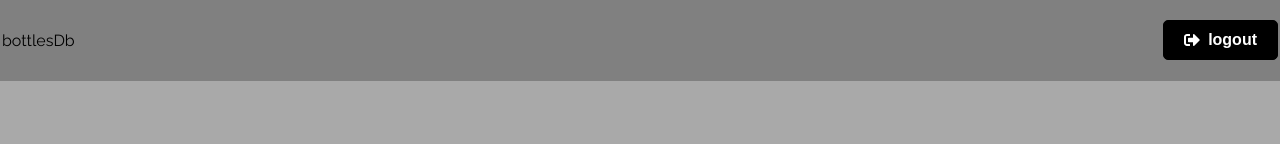
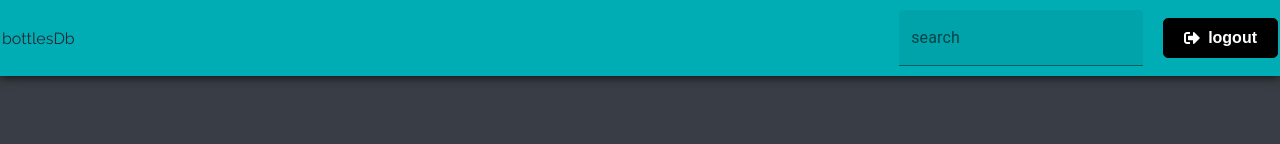
Before and after one commit to JustinM099/bottlesDB, a React (Create React App) app in the folder frontend/: page / in a window 1280 px wide. Shown: the top 144 px of the page. Built offline with nearby package versions, Linux system fonts and the light colour scheme; no server answers; sample sign-in values are in the browser's storage.

Commit message:
works on search functionality

```diff
--- a/frontend/src/components/BottleItem.jsx
+++ b/frontend/src/components/BottleItem.jsx
@@ -2,7 +2,7 @@ import { useDispatch } from 'react-redux'
 import * as React from 'react'
 import { useState } from 'react'
 import { editBottle, deleteBottle } from '../features/bottles/bottleSlice'
-import { Card, CardContent, Modal } from '@mui/material'
+import { Card, CardContent, Modal, Divider } from '@mui/material'
 
 
 const BottleItem = ({ bottle }) => {
@@ -35,54 +35,25 @@ const BottleItem = ({ bottle }) => {
         dispatch(editBottle({ bottleId, producer, vintage, wineName, variety, region, quantity, notes, location }))
     }
 
-//editbottle from bottleSlice
-// export const editBottle = createAsyncThunk('bottles/edit', async (id, bottleData, thunkAPI) => {
-//     try {
-//         console.log('EDIT BOTTLE TRIGGERED. thunkAPI: ', thunkAPI)
-//         const token = thunkAPI.getState().auth.user.token
-//         return await bottleService.editBottle(id, bottleData, token)
-//     } catch (error) {
-//         const message = (error.response && error.response.data && error.response.data.message) || error.message || error.toString()
-//         console.log(message)
-//         return thunkAPI.rejectWithValue(message)
-//     }
-// })
+    return (
+        <Card className="bottle" onClick={handleEditOpen}>
 
-//editBottle from bottleService
-
-// const editBottle = async (bottleId, bottleData, token) => {
-//     const config = {
-//         headers: {
-//             Authorization: `Bearer ${token}`
-//         }
-//     }
-//     console.log('BOTTLE SERVICE EDIT BOTTLE TRIGGERED')
-//     const response = await axios.put(API_URL + bottleId, bottleData, config)
-//     window.location.reload()
-
-//     return response.data
-// }
-
-
-    return (
-        <div className="bottle" onClick={handleEditOpen}>
-
-            <div>
+            {/* <div>
                 {new Date(bottle.createdAt).toLocaleString('en-US')}
-            </div>
+            </div> */}
             <h2>{bottle.producer}</h2>
             <p>{bottle.vintage ? 'vintage: ' + bottle.vintage : ''}</p>
-            <hr />
+            {bottle.vintage ? <Divider variant='middle' /> : ''}
             <p>{bottle.wineName ? 'name: ' + bottle.wineName : ''}</p>
-            <hr />
+            {bottle.wineName ? <Divider variant='middle' /> : ''}
             <p>{bottle.variety ? 'wine type: ' + bottle.variety : ''}</p>
-            <hr />
+            {bottle.variety ? <Divider variant='middle' /> : ''}
             <p>{bottle.region ? 'region: ' + bottle.region : ''}</p>
-            <hr />
+            {bottle.region ? <Divider variant='middle' />: ''}
             <p>{bottle.quantity ? 'quantity: ' + bottle.quantity : ''}</p>
-            <hr />
+            {bottle.quantity ? <Divider variant='middle' /> : ''}
             <p>{bottle.notes ? 'notes: ' + bottle.notes : ''}</p>
-            <hr />
+            {bottle.notes ? <Divider variant='middle' /> : ''}
             <p>{bottle.location ? 'cellar location: ' + bottle.location : ''}</p>
             <button className="close" onClick={() => dispatch(deleteBottle(bottle._id))}>x</button>
             <Modal
@@ -190,7 +161,7 @@ const BottleItem = ({ bottle }) => {
                     </CardContent>
                 </Card>
             </Modal>
-        </div>
+        </Card>
     )
 }
 
--- a/frontend/src/components/Header.jsx
+++ b/frontend/src/components/Header.jsx
@@ -1,46 +1,73 @@
-import React from 'react'
-import { Link, useNavigate } from 'react-router-dom'
-import { FaSignInAlt, FaSignOutAlt, FaUser } from 'react-icons/fa'
-import { useSelector, useDispatch } from 'react-redux'
-import { logout, reset } from '../features/auth/authSlice'
-
+import React from "react";
+import { Link, useNavigate } from "react-router-dom";
+import { FaSignInAlt, FaSignOutAlt, FaUser } from "react-icons/fa";
+import { useSelector, useDispatch } from "react-redux";
+import { logout, reset } from "../features/auth/authSlice";
+import { searchBottles } from "../features/bottles/bottleSlice";
+import { TextField } from "@mui/material";
+import { useState } from "react";
 
 function Header() {
-    const navigate = useNavigate()
-    const dispatch = useDispatch()
-    const { user } = useSelector((state) => state.auth)
+    const navigate = useNavigate();
+    const dispatch = useDispatch();
+    const { user } = useSelector((state) => state.auth);
+
+    const [query, setQuery] = useState('');
 
     const onLogout = () => {
-        dispatch(logout())
-        dispatch(reset())
-        navigate('/')
-    }
+        dispatch(logout());
+        dispatch(reset());
+        navigate("/");
+    };
+
+    const onSearch = (e) => {
+        e.preventDefault();
+        console.log("SEARCH TRIGGERED. QUERY: ", query);
+        dispatch(searchBottles(query));
+        setQuery('');
+    };
 
     return (
-        <header className='header'>
-            <div className='logo'>
-                <Link to='/'>bottlesDb</Link>
+        <header className="header">
+            <div className="logo">
+                <Link to="/">bottlesDb</Link>
             </div>
             <ul>
-                {user ? ( <li>
-                    <button className='btn' onClick={onLogout}>
+                {user ? (
+                    <>
+                        <li>
+                            <form onSubmit={onSearch}>
+                                <TextField
+                                    id="search"
+                                    label="search"
+                                    variant="filled"
+                                    onChange={(e) => setQuery(e.target.value)}
+                                />
+                            </form>
+                        </li>
+                        <li>
+                            <button className="btn" onClick={onLogout}>
                                 <FaSignOutAlt /> logout
                             </button>
-                </li>) : (<>
+                        </li>
+                    </>
+                ) : (
+                    <>
                         <li>
-                    <Link to='/login'>
+                            <Link to="/login">
                                 <FaSignInAlt /> login
                             </Link>
                         </li>
                         <li>
-                    <Link to='/register'>
+                            <Link to="/register">
                                 <FaUser /> register
                             </Link>
-                </li></>)}
-
+                        </li>
+                    </>
+                )}
             </ul>
         </header>
-    )
+    );
 }
 
-export default Header
+export default Header;
--- a/frontend/src/features/bottles/bottleService.js
+++ b/frontend/src/features/bottles/bottleService.js
@@ -56,13 +56,31 @@ const editBottle = async (bottleId, bottleData, token) => {
     return response.data
 }
 
+//search bottles
+const searchBottles = async (token, query) => {
+    console.log("SEARCH BOTTLES TRIGGERED")
+    const config = {
+        headers: {
+            Authorization: `Bearer ${token}`
+        }
+    }
+
+    const response = await axios.get(API_URL, config)
+    console.log('SEARCH RESPONSE: ', response)
+    const filteredResponse = response.filter(bottle => bottle.includes(query))
+
+    console.log('FILTERED RESPONSE: ', filteredResponse)
+
+    return filteredResponse.data
+}
 
 
 const bottleService = {
     createBottle,
     getBottles,
     deleteBottle,
-    editBottle
+    editBottle,
+    searchBottles
 }
 
 export default bottleService
--- a/frontend/src/features/bottles/bottleSlice.js
+++ b/frontend/src/features/bottles/bottleSlice.js
@@ -55,6 +55,19 @@ export const editBottle = createAsyncThunk('bottles/edit', async(bottleData, thu
     } catch (error) {
         const message = (error.response && error.response.data && error.response.data.message) || error.message || error.toString()
         console.log(message)
+        return thunkAPI.rejectWithValue(message)
+    }
+})
+
+//search bottles
+export const searchBottles = createAsyncThunk('bottles/search', async (query, thunkAPI) => {
+    try {
+        const token = thunkAPI.getState().auth.user.token
+        console.log("SEARCH SLICE TOKEN: ", token)
+        console.log("SEARCH SLICE QUERY: ", query)
+        return await bottleService.searchBottles(token, query)
+    } catch (error) {
+        const message = (error.response && error.response.data && error.response.data.message) || error.message || error.toString()
         return thunkAPI.rejectWithValue(message)
     }
 })
--- a/frontend/src/index.css
+++ b/frontend/src/index.css
@@ -10,12 +10,17 @@
 body {
   font-family: 'Raleway', sans-serif;
   height: 100vh;
-  background-color: darkgrey;
+  background-color: #393E46;
+  color: #222831;
 }
 
 a {
   text-decoration: none;
-  color: #000;
+  color: #222831;
+}
+
+a:hover {
+  text-decoration: underline;
 }
 
 p {
@@ -53,13 +58,13 @@ hr {
 
 .header {
   display: flex;
-  background-color: grey;
+  background-color: #00ADB5;
   justify-content: space-between;
   align-items: center;
-  padding: 20px 0;
+  padding: 10px 0;
   padding-left: 2px;
   padding-right: 2px;
-  border-bottom: 1px solid grey;
+  box-shadow: 0 1px 10px rgb(14, 13, 13);
   margin-bottom: 60px;
 }
 
@@ -104,10 +109,16 @@ hr {
 }
 
 .bottle {
-  background-color: #f4f4f4;
-  margin: 10px 0;
-  padding: 20px 0 10px;
-  position: relative;
+  background-color: #00ADB5 !important;
+  margin: 10px 0 !important;
+  padding: 20px 0 10px !important;
+  position: relative !important;
+}
+
+.bottle:hover {
+  box-shadow: 0 5px 15px rgb(14, 13, 13);
+  transform: translateY(-7px);
+  cursor: pointer;
 }
 
 .bottle .close {
@@ -166,10 +177,10 @@ hr {
   margin-right: 8px;
 }
 
-.btn-reverse {
+/* .btn-reverse {
   background: #fff;
   color: #000;
-}
+} */
 
 .btn-block {
   width: 100%;
@@ -212,6 +223,13 @@ hr {
 }
 
 @media (max-width: 600px) {
+
+  .bottles {
+    display: grid;
+    grid-template-columns: repeat(1, 1fr);
+    gap: 10px;
+  }
+
   .form {
     width: 90%;
   }
```
Also changed, not shown: 1 other file (tests, documents, lock files or other folders). Lines whose indentation alone changed are shown as unchanged.
